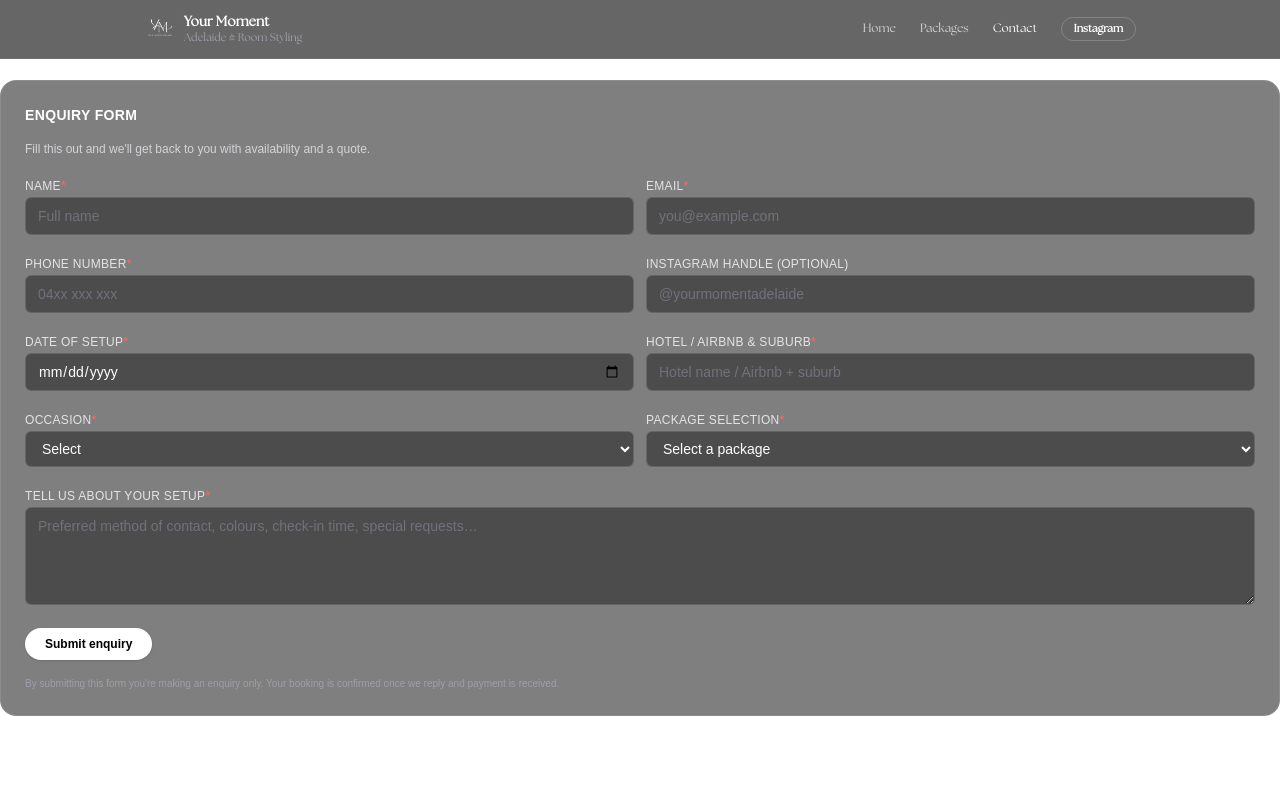
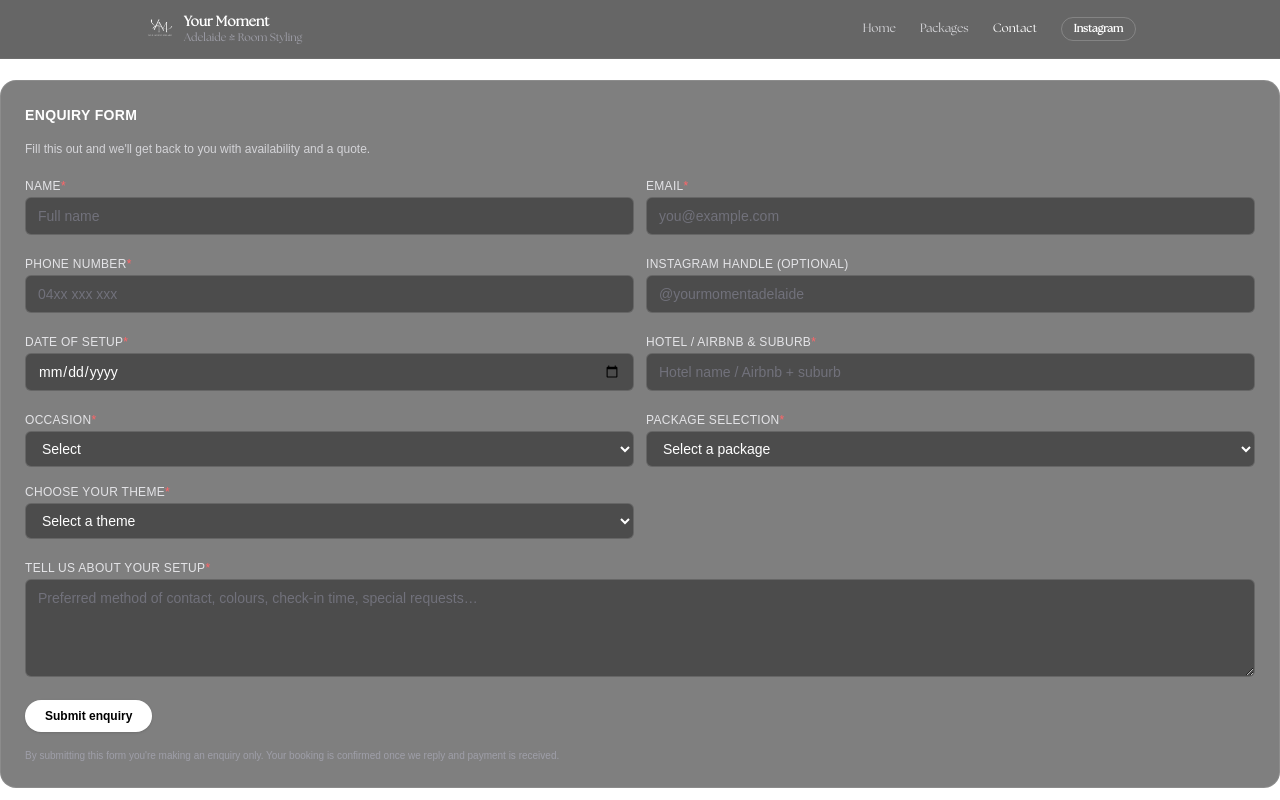
Before and after one commit to ajuan7/your-moment-adelaide, a Next.js app in the folder yourmomentadelaide/: page /contact in a window 1280 px wide. Built offline with nearby package versions, Linux system fonts and the light colour scheme.

Commit message:
Update Enquiry Form to include Theme Selection

```diff
--- a/yourmomentadelaide/src/app/components/enquiryform.tsx
+++ b/yourmomentadelaide/src/app/components/enquiryform.tsx
@@ -164,6 +164,28 @@ export function EnquiryForm() {
                         <option value="not-sure">Not sure yet – help me choose</option>
                     </select>
                 </div>
+
+                <div className="space-y-1">
+                    <label
+                        htmlFor="theme"
+                        className="text-xs font-medium uppercase tracking-wide text-zinc-200"
+                    >
+                        Choose Your Theme<span className="text-red-400">*</span>
+                    </label>
+                    <select
+                        id="theme"
+                        name="theme"
+                        required
+                        className="w-full rounded-md border border-white/15 bg-black/40 px-3 py-2 text-sm text-white focus:outline-none focus:ring-2 focus:ring-white/40"
+                    >
+                        <option value="">Select a theme</option>
+                        <option value="classic"> ❤️ Romantic Red & Gold</option>
+                        <option value="signature">🌸 Blush & Rose Gold</option>
+                        <option value="proposal">🤍 Nude & White Luxe</option>
+                        <option value="proposal">🖤 Black & Gold Luxe</option>
+                        <option value="not-sure">Not sure yet – help me choose</option>
+                    </select>
+                </div>
             </div>
 
             {/* Message */}
```
Lines whose indentation alone changed are shown as unchanged.
